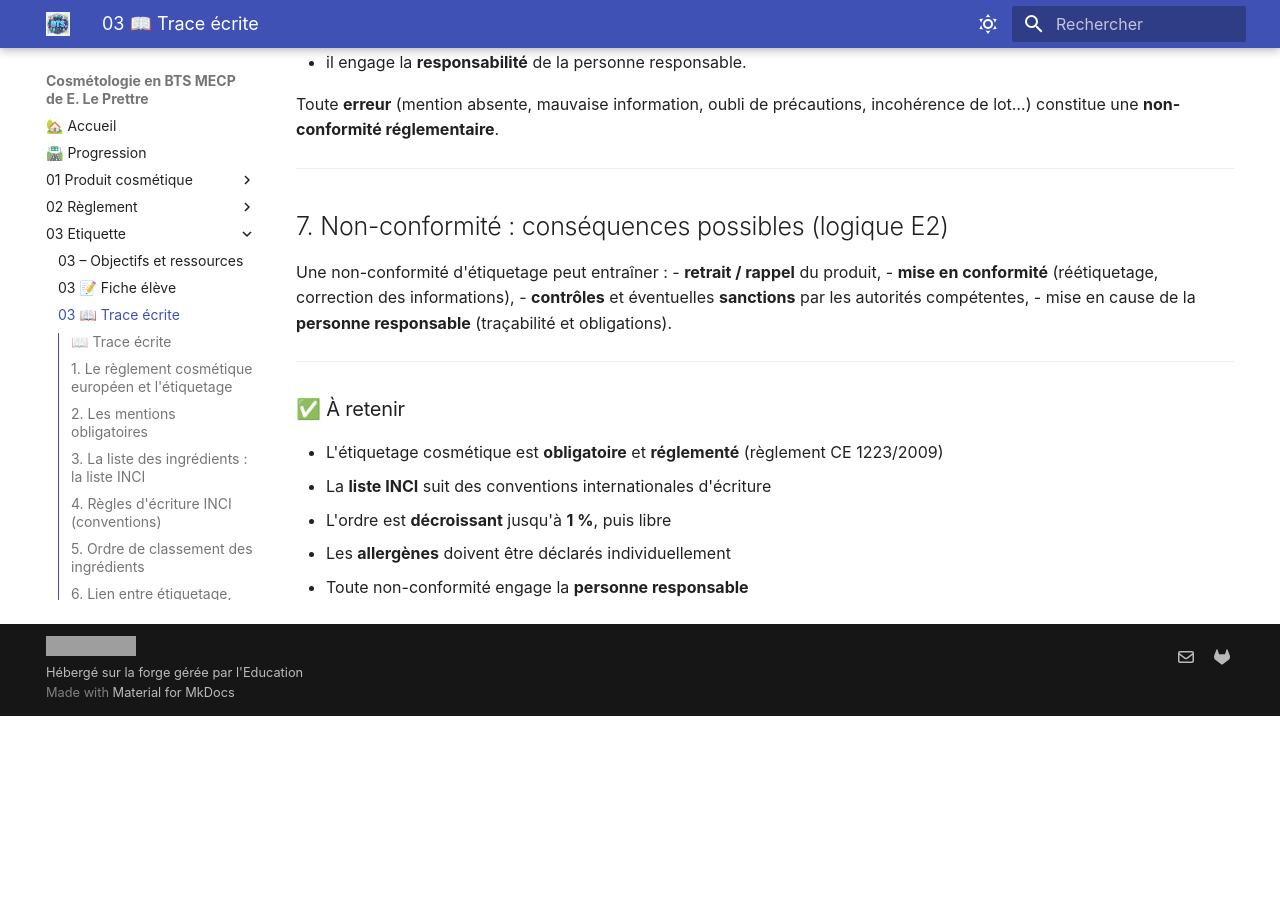
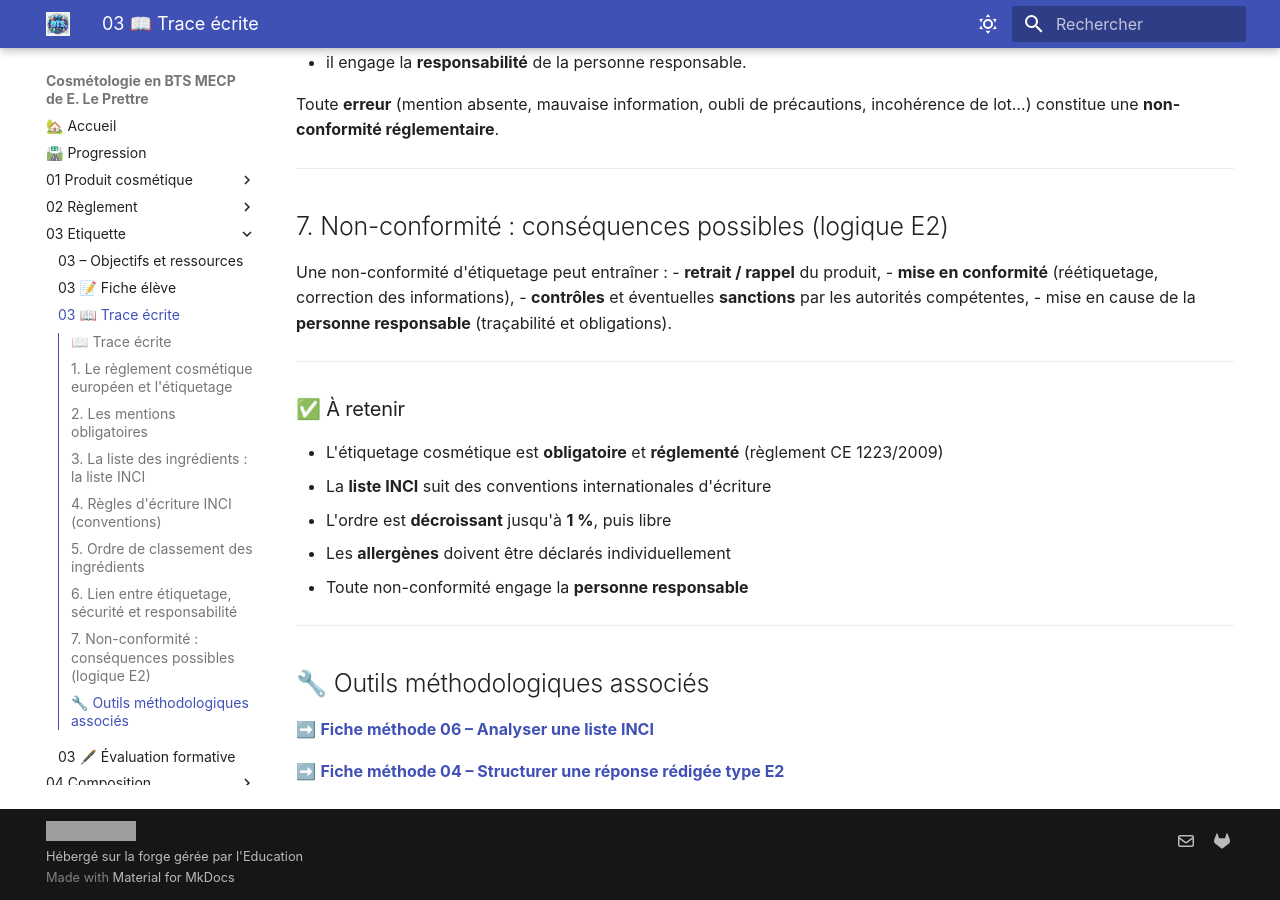
Before and after one commit to E-LePrettre/bts-mecp-cosmetologie, an MkDocs documentation site: the page built from docs/03_Etiquette/03b_trace_ecrite.md, in a window 1280 px wide and 900 px high, scrolled down 2067 px. Built offline with MkDocs 1.6.1 and Material for MkDocs 9.7.7, drawn with Linux system fonts in a browser that asks for light colours; before the commit the page ends 2783 px from its top, so only the background shows below that; grey boxes are pictures that could not be loaded.

Commit message:
mise à jour

```diff
--- a/docs/03_Etiquette/03b_trace_ecrite.md
+++ b/docs/03_Etiquette/03b_trace_ecrite.md
@@ -102,3 +102,11 @@ Une non-conformité d'étiquetage peut entraîner :
 - L'ordre est **décroissant** jusqu'à **1 %**, puis libre
 - Les **allergènes** doivent être déclarés individuellement
 - Toute non-conformité engage la **personne responsable**
+
+---
+
+## 🔧 Outils méthodologiques associés
+
+➡️ [**Fiche méthode 06 – Analyser une liste INCI**](../Methodologie/06_fiche_methode/)
+
+➡️ [**Fiche méthode 04 – Structurer une réponse rédigée type E2**](../Methodologie/04_fiche_methode/)
```
Also changed, not shown: docs/04_composition/04b_trace_ecrite.md (+6 -0 lines), 2 other files.
